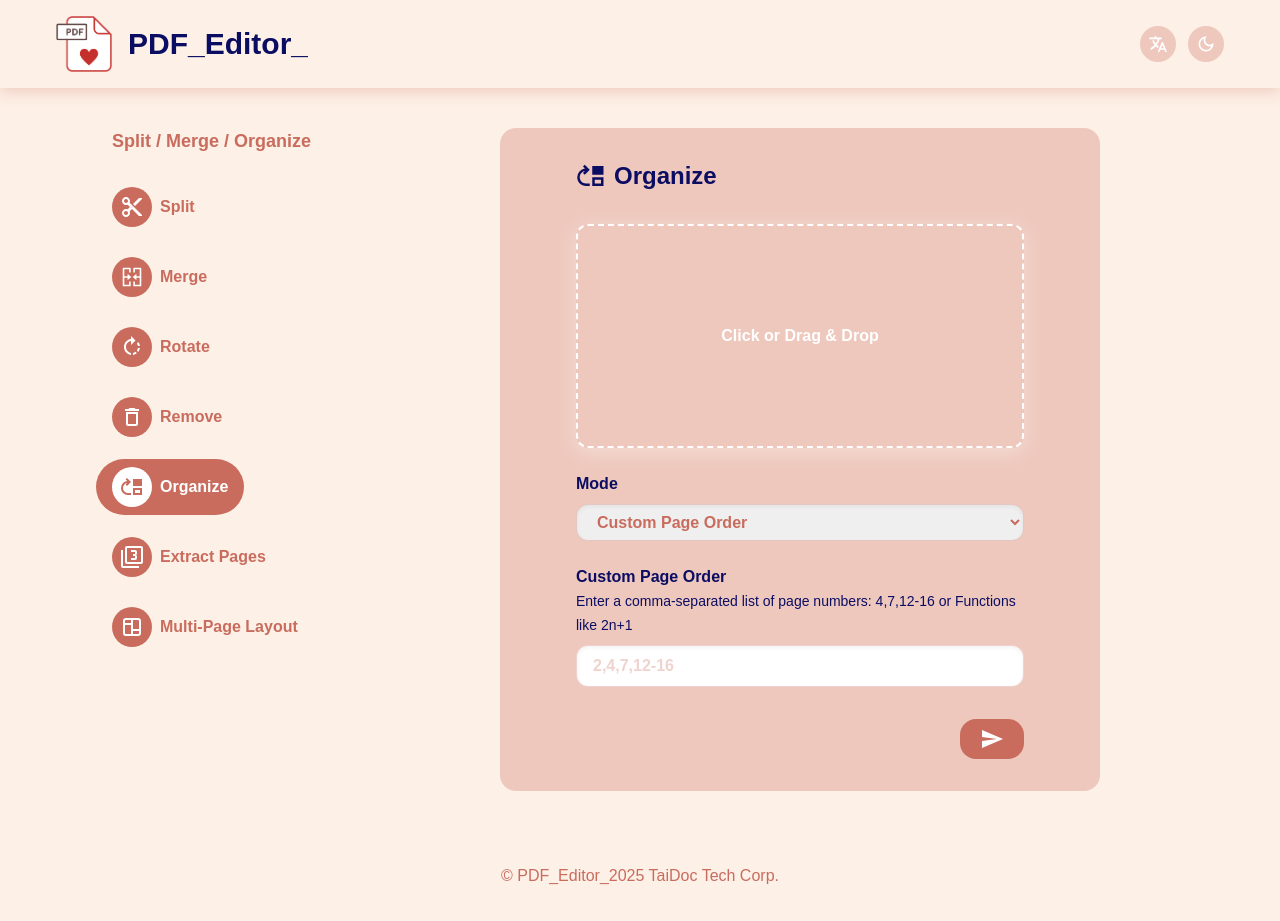
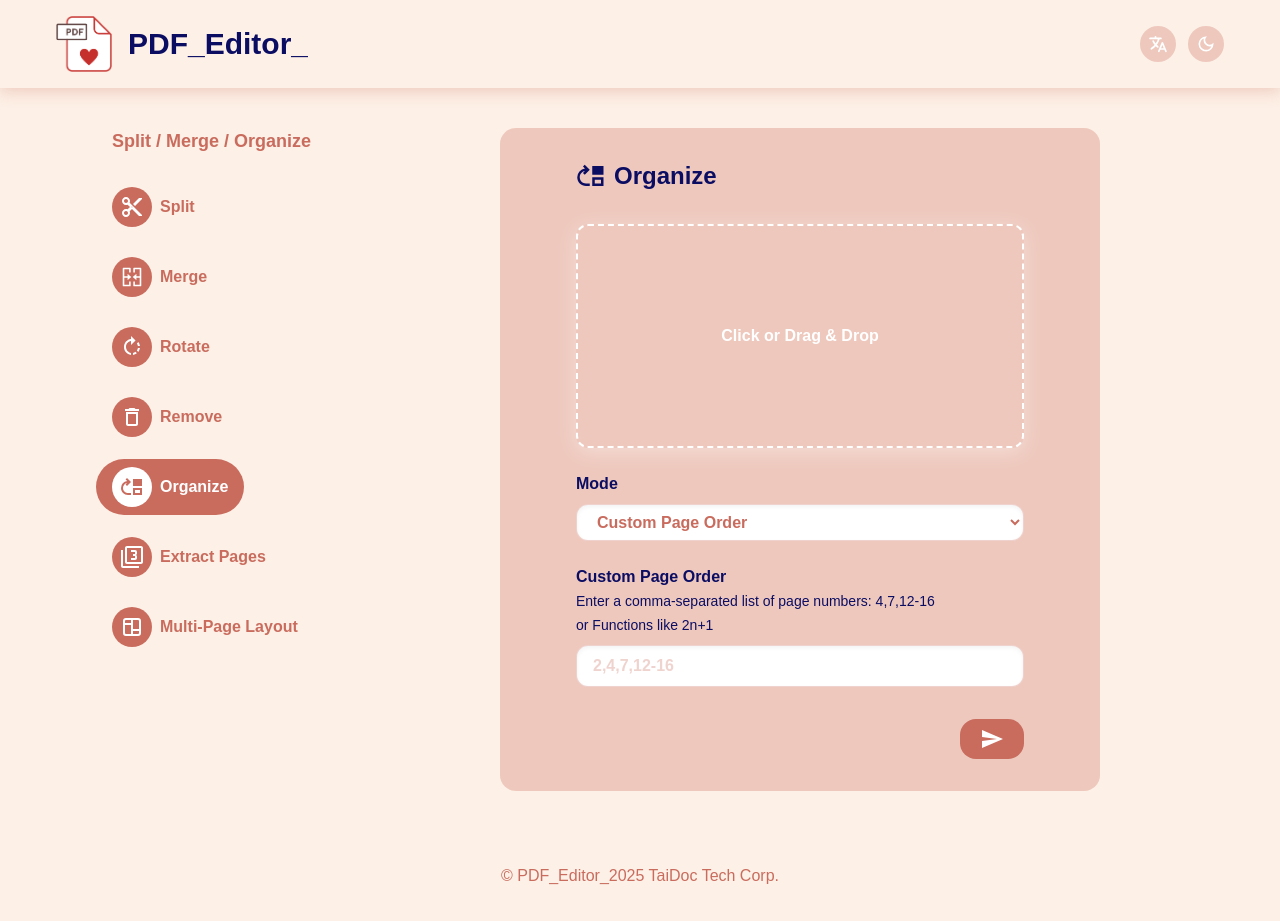
Before and after one commit to tli-gini/PDF_Editor_, a Next.js app: page /structure/organize in a window 1280 px wide. Built offline with nearby package versions, Linux system fonts and the light colour scheme; a web font is replaced by a local one.

Commit message:
options style

```diff
--- a/app/(tools)/structure/organize/page.tsx
+++ b/app/(tools)/structure/organize/page.tsx
@@ -86,10 +86,14 @@ export default function OrganizePage() {
         <select
           value={mode}
           onChange={(e) => setMode(e.target.value)}
-          className="w-full px-4 py-2 font-semibold border shadow-inner rounded-xl border-primary-light focus:outline-none focus:ring-2 focus:ring-primary text-primary dark:text-background"
+          className="w-full px-4 py-2 font-semibold bg-white border shadow-inner rounded-xl border-primary-light focus:outline-none focus:ring-2 focus:ring-primary text-primary dark:text-background"
         >
           {modeOptions.map((opt) => (
-            <option key={opt.value} value={opt.value}>
+            <option
+              key={opt.value}
+              value={opt.value}
+              className="bg-white text-primary hover:bg-primary hover:text-white"
+            >
               {opt.label}
             </option>
           ))}
--- a/app/globals.css
+++ b/app/globals.css
@@ -82,3 +82,14 @@ a {
   -ms-overflow-style: none; /* IE and Edge */
   scrollbar-width: none; /* Firefox */
 }
+
+/* select styles */
+select {
+  background-color: white;
+  color: var(--color-primary);
+  transition: background-color 0.2s, color 0.2s;
+}
+select:hover {
+  background-color: var(--color-primary);
+  color: white;
+}
--- a/components/PageInput.tsx
+++ b/components/PageInput.tsx
@@ -22,7 +22,7 @@ export default function PageInput({
     <div className="w-full max-w-md mt-6 text-left">
       <label className="block mb-2 text-base font-semibold text-secondary">
         {t.tools[labelKey].inputLabel}
-        <span className="ml-1 text-sm font-normal text-secondary">
+        <span className="ml-1 text-sm font-normal whitespace-pre-wrap text-secondary">
           <br />
           {t.tools[labelKey].inputHint}
         </span>
```
